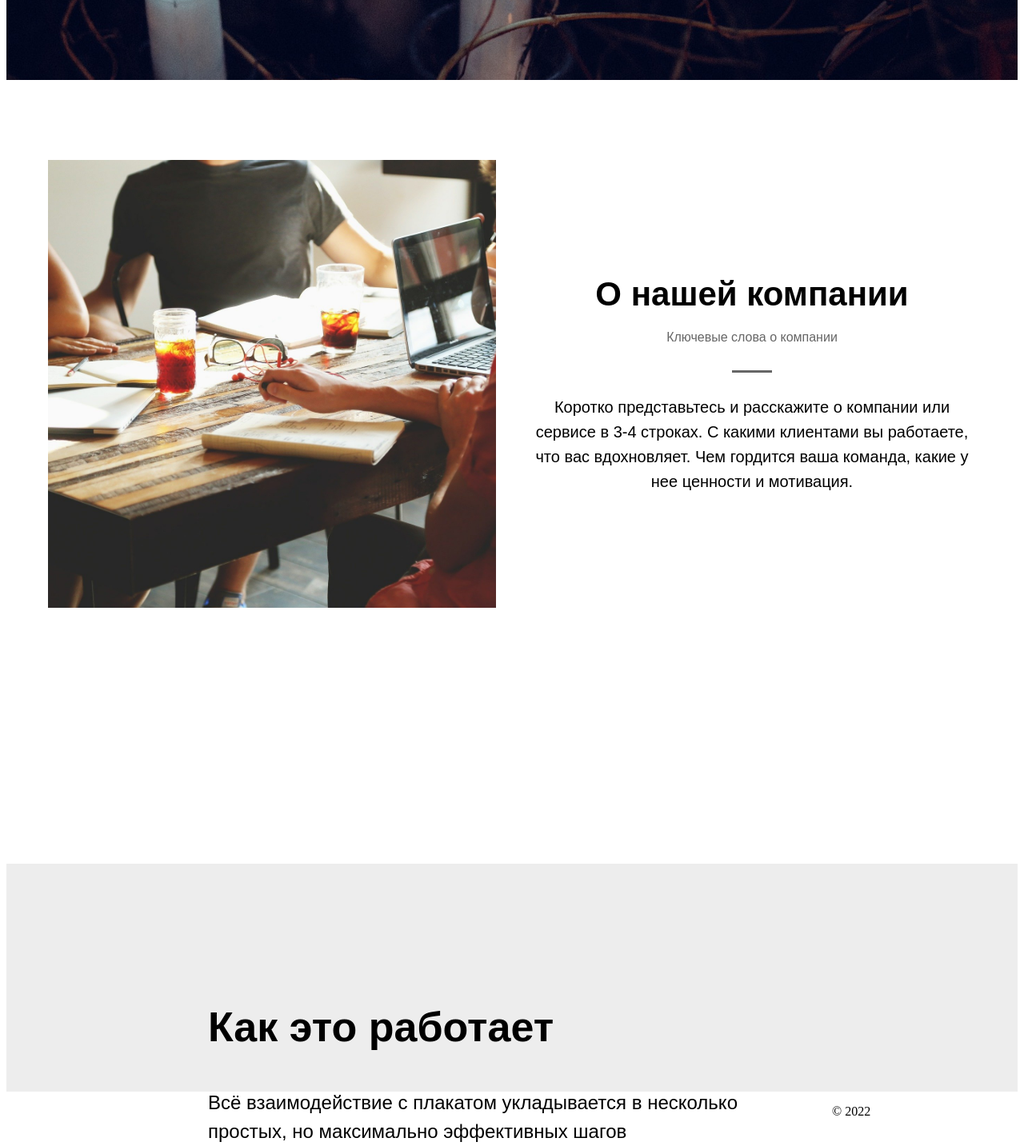
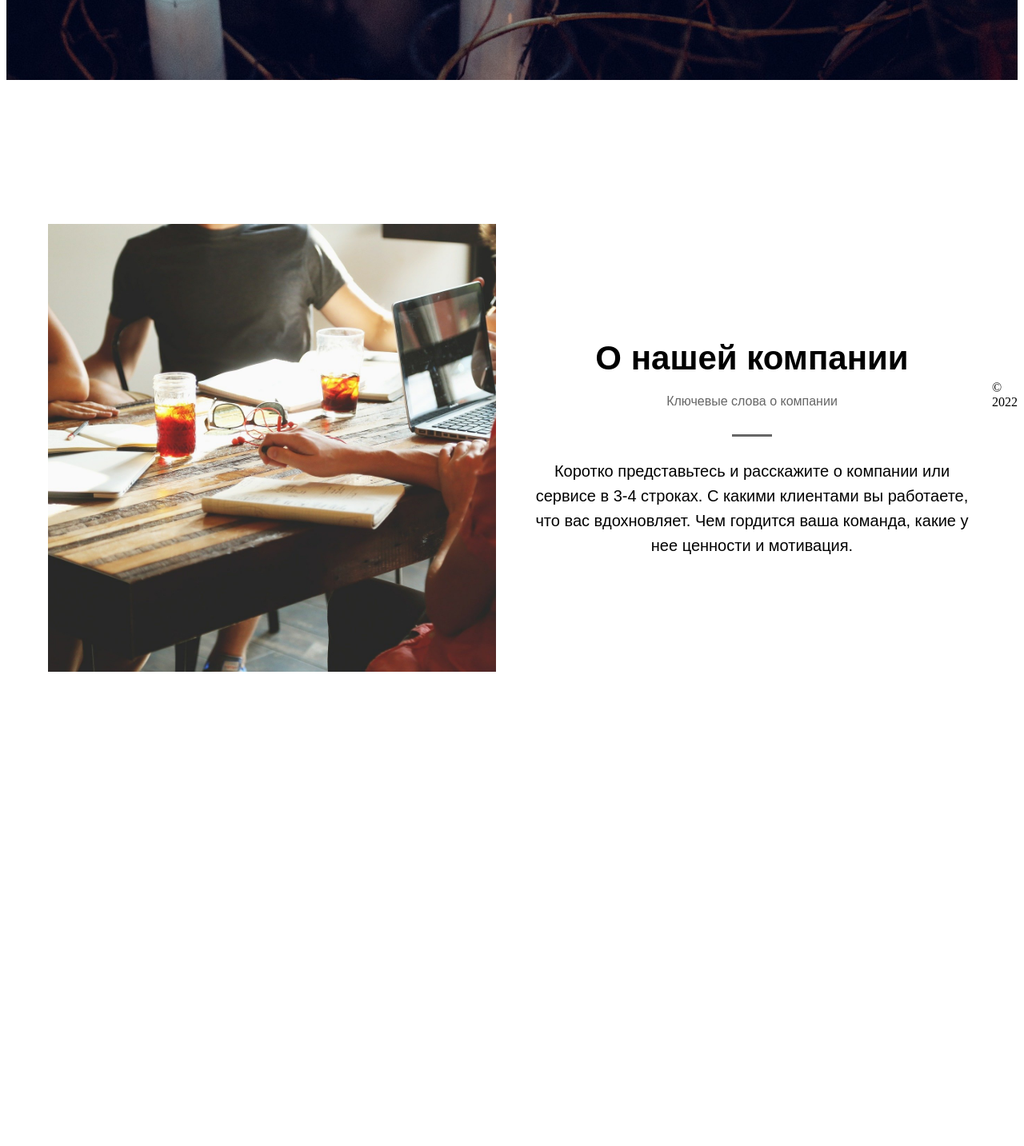
Before and after one commit to Vashugen/boards, a Yii app: template frontend/views/site/instruction.php in a window 1280 px wide. Shown: the part 608-2041 px from the top of the page at 80% size. After the commit the page ends 1448 px from the top, so only its background shows below. Run offline with PHP 8.4 and a stand-in for Yii, Linux system fonts and the light colour scheme; the template is opened without the code that fills it, so the values that code supplies are empty; some libraries are stand-ins or nearby versions.

Commit message:
edit introduce block

```diff
--- a/frontend/views/site/instruction.php
+++ b/frontend/views/site/instruction.php
@@ -23,10 +23,10 @@ $this->registerCssFile("/css/instruction.css");
     </div>
 </div>
 
-<div class="record">
-    <div class="record-block">
-        <div class="record-div-introduce">
-            <div class="record-container">
+<div class="record-introduce">
+    <div class="record-block-introduce">
+        <div class="t480">
+            <div class="record-container-introduce">
                 <div class="record-introduce-col">
                     <div class="record-introduce-img"></div>
                 </div>
@@ -42,18 +42,19 @@ $this->registerCssFile("/css/instruction.css");
                 </div>
             </div>
         </div>
+
     </div>
 </div>
 
-<div class="record" style="line-height: normal; position: relative">
+<!--<div class="record" style="line-height: normal; position: relative">
     <div class="record-how">
         <div class="record-div-how">
-            <div class="record-container">
-                <div class="record-how-col">
-                    <div class="record-how-text-title text-title">Как это работает<br></div>
-                    <div class="record-how-text-text text-description">Всё взаимодействие с плакатом укладывается в несколько простых, но максимально эффективных шагов</div>
-                </div>
+            <div class="record-how-col">
+                <div class="record-how-text-title text-title">Как это работает<br></div>
+                <div class="record-how-text-text text-description">Всё взаимодействие с плакатом укладывается в несколько простых, но максимально эффективных шагов</div>
             </div>
         </div>
     </div>
-</div>
+</div>-->
+
+<div class="record"></div>
--- a/frontend/web/css/instruction.css
+++ b/frontend/web/css/instruction.css
@@ -88,7 +88,6 @@
 
 .record-introduce-col {
     max-width: 560px;
-    display: inline;
     float: left;
     margin-left: 20px;
     margin-right: 20px;
@@ -202,3 +201,27 @@
     line-height: 1.50;
     color: #000000;
 }
+
+.record-introduce {
+    cursor: auto;
+    line-height: normal;
+    position: relative;
+}
+
+
+.record-block-introduce {
+    padding-top: 180px;
+    padding-bottom: 180px;
+    font-family: "Helvetica Neue",Helvetica,Arial,sans-serif;
+    font-size: 14px;
+    line-height: 1.428571429;
+    color: #333;
+}
+
+.record-container-introduce {
+    max-width: 1200px;
+    margin-left: auto;
+    margin-right: auto;
+    padding: 0;
+    width: 100%;
+}
```
